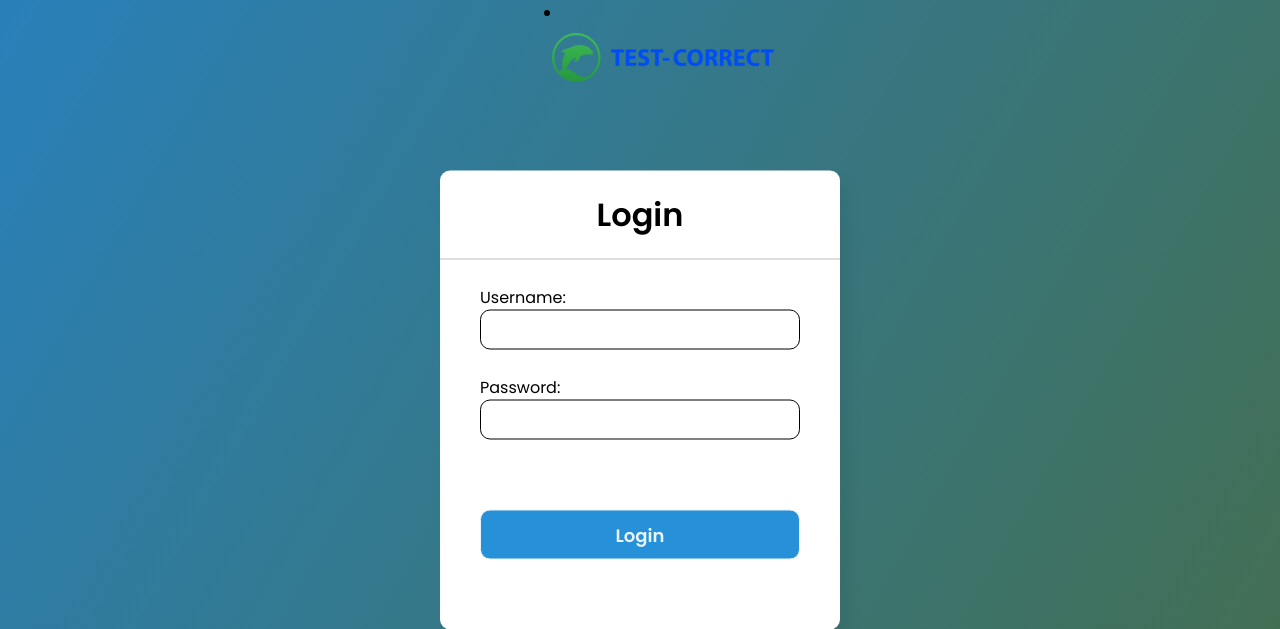
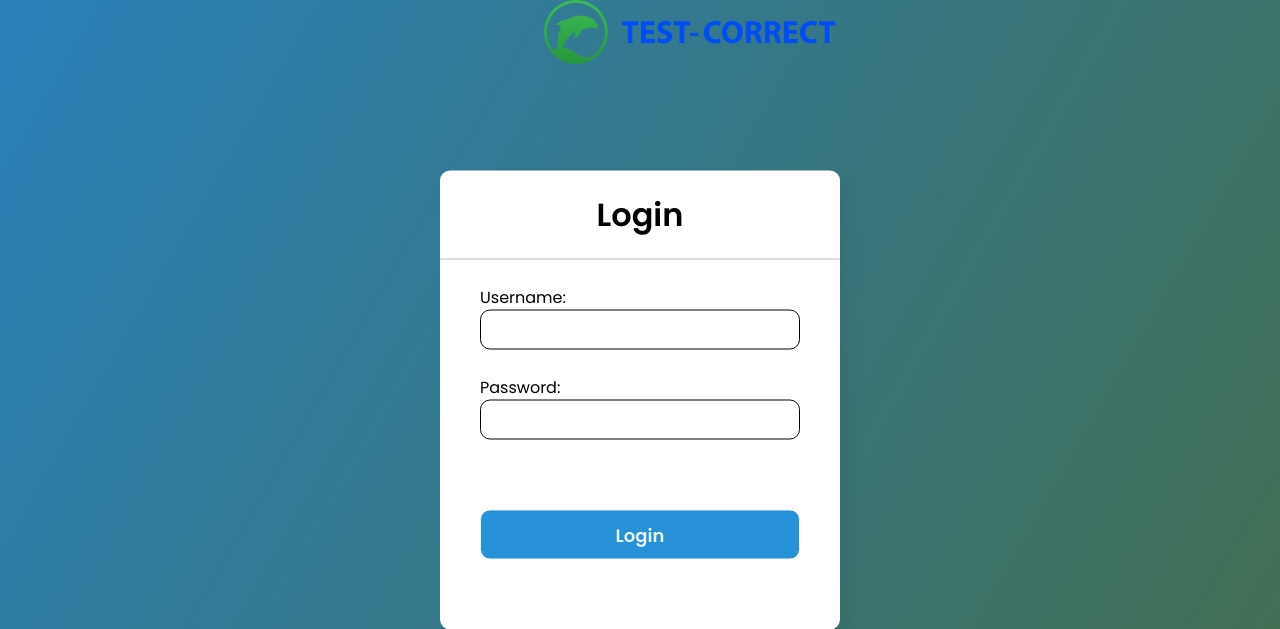
Before and after one commit to shavhp/WP2-MVC_testcorrect, a Flask app: page / in a window 1280 px wide. Shown: the top 629 px of the page. Run offline with Flask 2, Linux system fonts and the light colour scheme.

Commit message:
Bugfix: Removed bottom left dot at the logo on the login page.

```diff
--- a/templates/login.html
+++ b/templates/login.html
@@ -7,7 +7,7 @@
 </head>
 <body>
 <div class="image">
-    <li><img src="/static/test-correct.png" alt="Test-Correct"></li>
+    <img src="/static/test-correct-full.png" height='64' width='292' alt="Test-Correct">
 </div>
     <div class="center">
       <h1>Login</h1><br>
```
